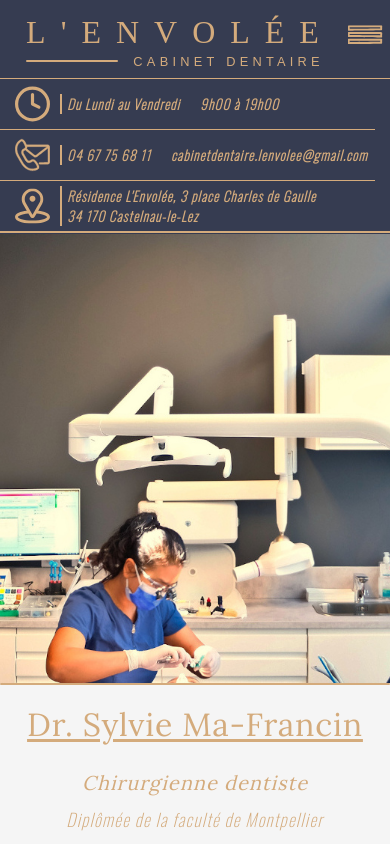
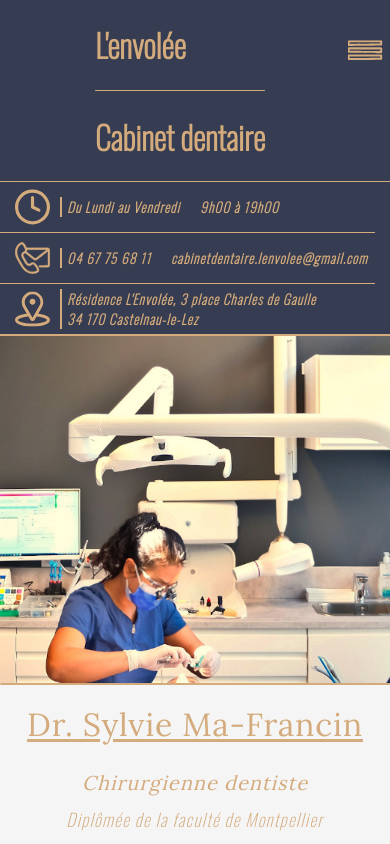
Before and after one commit to Votha-Chheng/cabinet-lenvolee, a Next.js app: page / in a window 390 px wide. Shown: the top 844 px of the page. Built offline with nearby package versions, Linux system fonts and the light colour scheme; a web font is replaced by a local one.

Commit message:
Fin de la page d'accueil responsive 2ème partie

```diff
--- a/components/mainlogo.js
+++ b/components/mainlogo.js
@@ -1,9 +1,12 @@
+import { motion } from "framer-motion";
 import styled from "styled-components";
 import LineThrough from "./linethrough";
 
 const MainLogo = () => {
   return (
-    <LogoDiv>
+    <motion.LogoDiv
+      initial={{opacity:0}}
+    >
       <h1 className="first">L&apos;envolée</h1>
       <div className="sub-logo">
         <div className="line">
@@ -11,7 +14,7 @@ const MainLogo = () => {
         </div>
         <h1>Cabinet dentaire</h1>
       </div>
-    </LogoDiv>
+    </motion.LogoDiv>
   );
 }
 
```
